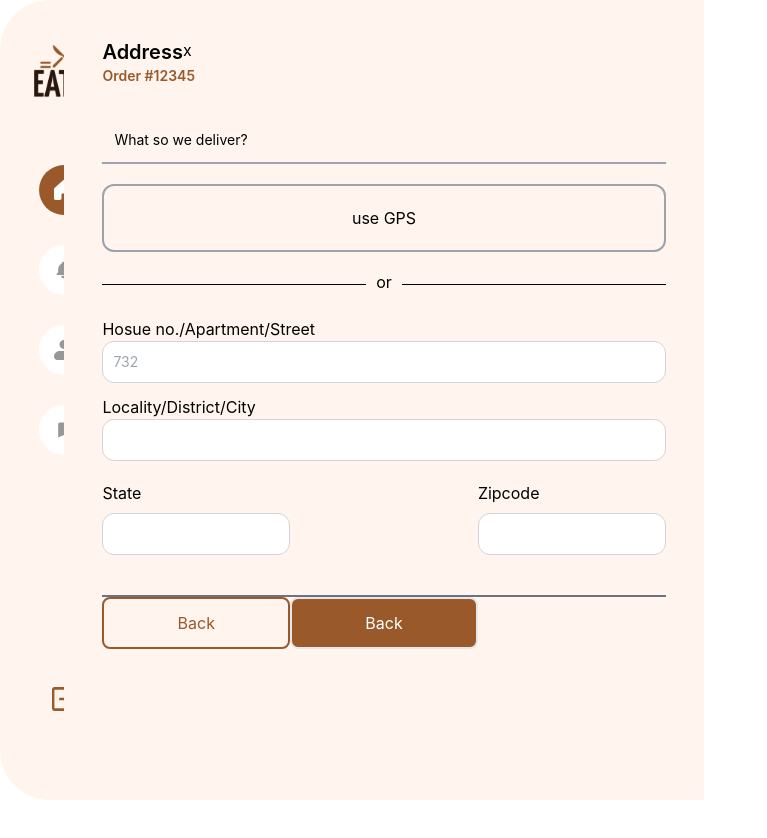
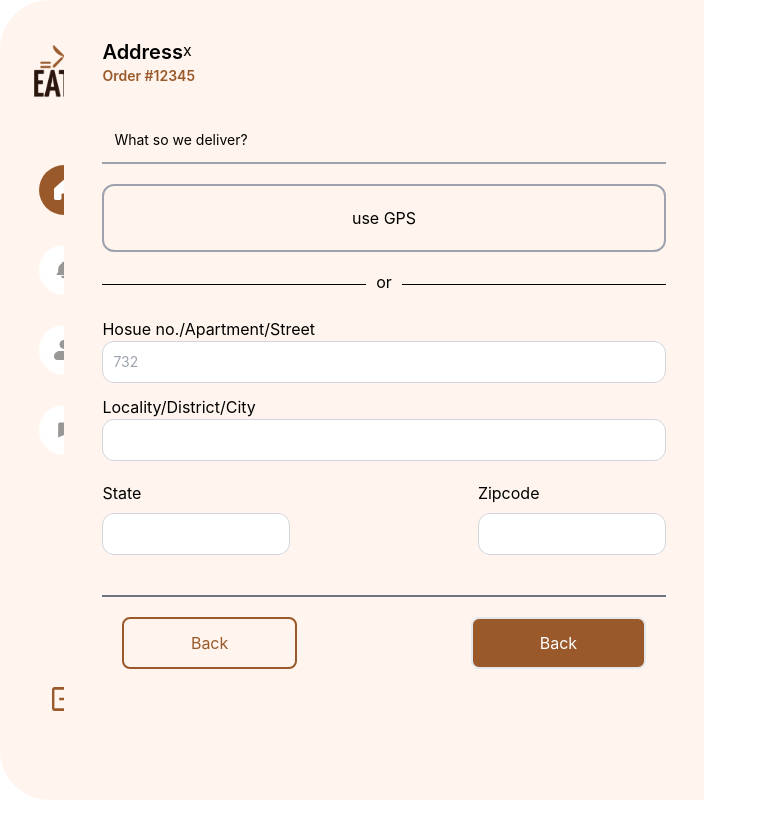
Before and after one commit to square-hktn/eatly, a React (Create React App) app: page /dashboard in a window 1280 px wide. Shown: the top 838 px of the page, without its empty margins (0-767 px from the left). Built offline with nearby package versions, Linux system fonts and the light colour scheme.

Commit message:
square payment

```diff
--- a/package.json
+++ b/package.json
@@ -13,6 +13,7 @@
     "react-dom": "^18.2.0",
     "react-router-dom": "^5.3.4",
     "react-scripts": "5.0.1",
+    "react-square-web-payments-sdk": "^3.2.1",
     "web-vitals": "^2.1.4"
   },
   "scripts": {
--- a/src/component/AddressModal.js
+++ b/src/component/AddressModal.js
@@ -54,7 +54,7 @@ function AddressModal() {
       </div>
 
     </div>
-    <div class="flex w-full mt-15 justify-arounded">
+    <div class="flex w-full mt-15 justify-between p-5">
         <button class="w-1/3 rounded-lg  text-[#99592A] border-[#99592A] border-2 p-3">
           <p class="text-[#99592A] text-center">Back</p>
         </button>
--- /dev/null
+++ b/src/component/SquarePayment.js
@@ -0,0 +1,18 @@
+import React from 'react'
+import { PaymentForm } from 'react-square-web-payments-sdk';
+
+function SquarePayment() {
+  return (
+  <PaymentForm
+    applicationId="sandbox-XXXXXX"
+    cardTokenizeResponseReceived={(token, verifiedBuyer) => {
+      console.log('token:', token);
+      console.log('verifiedBuyer:', verifiedBuyer);
+    }}
+    locationId='XXXXXXXXXX'
+  >
+  </PaymentForm>
+  )
+}
+
+export default SquarePayment
```
Also changed, not shown: 1 other file (tests, documents, lock files or other folders).
